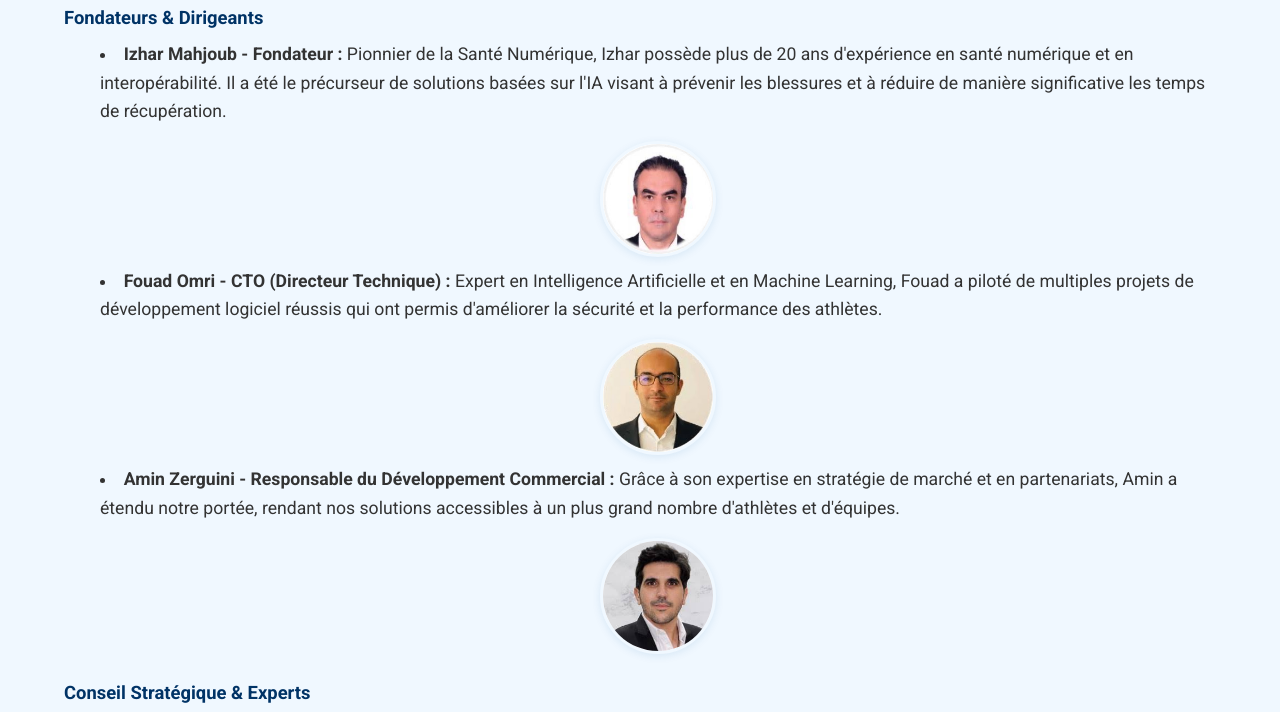
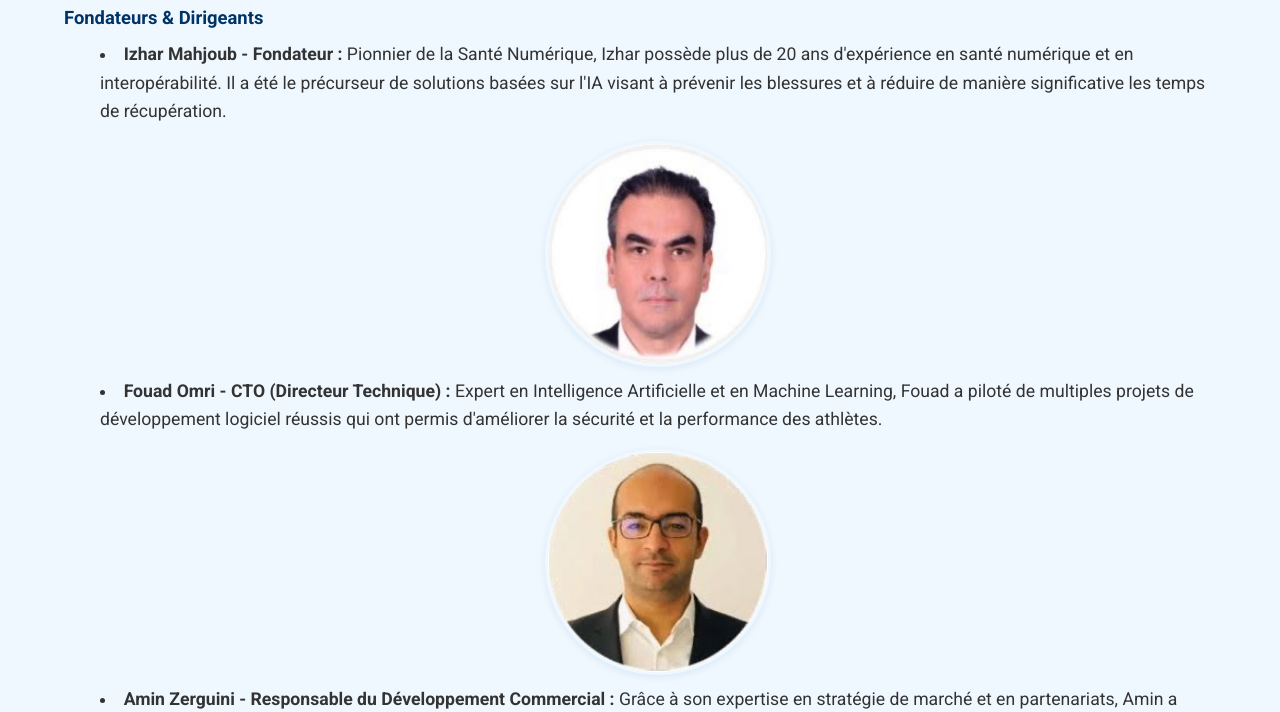
Before and after one commit to izharmahjoub1/the-blue-healthtech-web, a plain HTML site: page index.html in a window 1280 px wide. Shown: the part 1534-2246 px from the top of the page. Drawn offline with Linux system fonts and the light colour scheme.

Commit message:
feat: doubler la taille des photos des membres de l'équipe - Augmentation de 110px à 220px (largeur et hauteur) - Photos plus visibles et professionnelles - Maintien de la forme circulaire et des bordures - Amélioration de la présentation de l'équipe

```diff
--- a/style.css
+++ b/style.css
@@ -351,8 +351,8 @@ footer {
 .portrait {
     display: block;
     margin: 16px auto 8px auto;
-    width: 110px;
-    height: 110px;
+    width: 220px;
+    height: 220px;
     object-fit: cover;
     border-radius: 50%;
     box-shadow: 0 2px 8px rgba(0,90,156,0.10);
```
